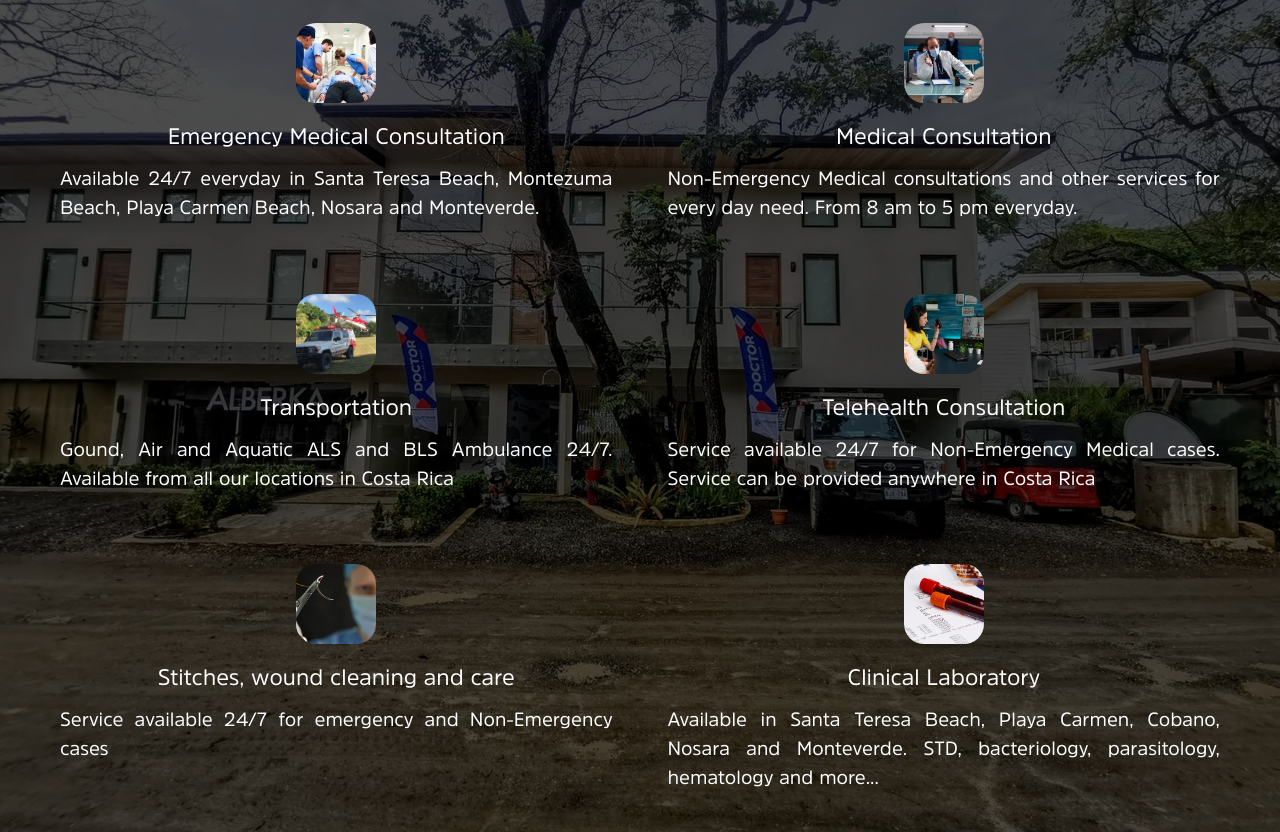
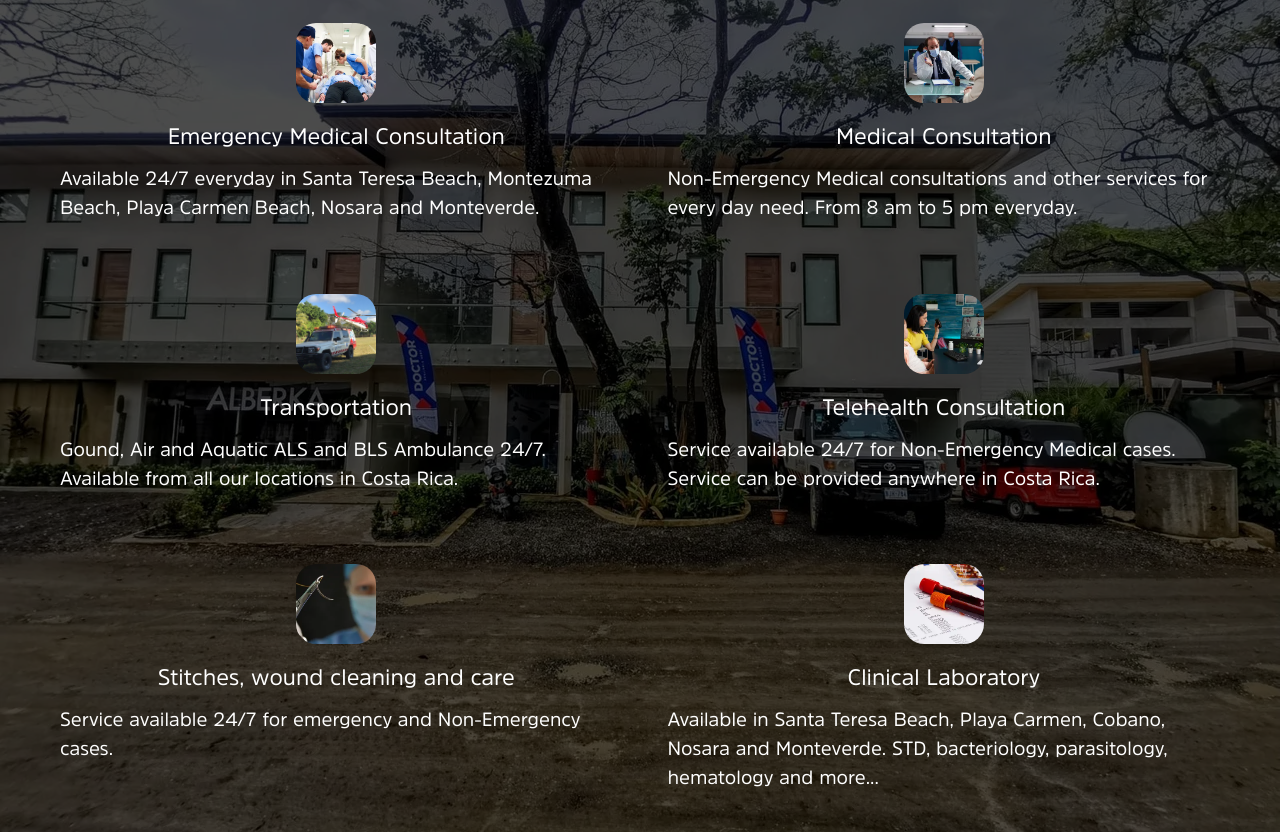
Before and after one commit to 8thajor8/nosaraurgentcare, a website: page index.html in a window 1280 px wide. Shown: the part 1410-2242 px from the top of the page. Drawn offline with nearby package versions, Linux system fonts and the light colour scheme.

Commit message:
style changes

```diff
--- a/index.html
+++ b/index.html
@@ -153,21 +153,21 @@
             <div class="card align-items-center" data-aos="fade-up">
                 <img src="./assets/transportation.jpg" alt="medical transportation" class="card__image">
                 <h3 class="card__title">Transportation</h3>
-                <p class="card__text">Gound, Air and Aquatic ALS and BLS Ambulance 24/7. Available from all our locations in Costa Rica</p>
+                <p class="card__text">Gound, Air and Aquatic ALS and BLS Ambulance 24/7. Available from all our locations in Costa Rica.</p>
             </div>
 
 
             <div class="card align-items-center" data-aos="fade-up">
                 <img src="./assets/telehealth.webp" alt="telehealth" class="card__image">
                 <h3 class="card__title">Telehealth Consultation</h3>
-                <p class="card__text"> Service available 24/7 for Non-Emergency Medical cases. Service can be provided anywhere in Costa Rica</p>
+                <p class="card__text"> Service available 24/7 for Non-Emergency Medical cases. Service can be provided anywhere in Costa Rica.</p>
             </div>
 
 
             <div class="card align-items-center" data-aos="fade-up" data-aos-delay="300">
                 <img src="./assets/stitches.webp" alt="stitching and wound cleaning" class="card__image">
                 <h3 class="card__title">Stitches, wound cleaning and care</h3>
-                <p class="card__text">Service available 24/7 for emergency and Non-Emergency cases</p>
+                <p class="card__text">Service available 24/7 for emergency and Non-Emergency cases.</p>
 
             </div>
 
--- a/scss/style.scss
+++ b/scss/style.scss
@@ -435,7 +435,7 @@ body{
     color: white;
     border: 0;
     background-color: transparent;
-    text-align: justify;
+
 
 
 
@@ -453,11 +453,13 @@ body{
 .card__title {
     font-size: 1.4rem;
     margin-bottom: 15px;
+    text-align: center;
 
 }
 
 .card__text {
     font-size: 1.2rem;
+    text-align: left;
 }
 
 @media (max-width: 992px) {
```
Also changed, not shown: css/main.css, 1 other file.
